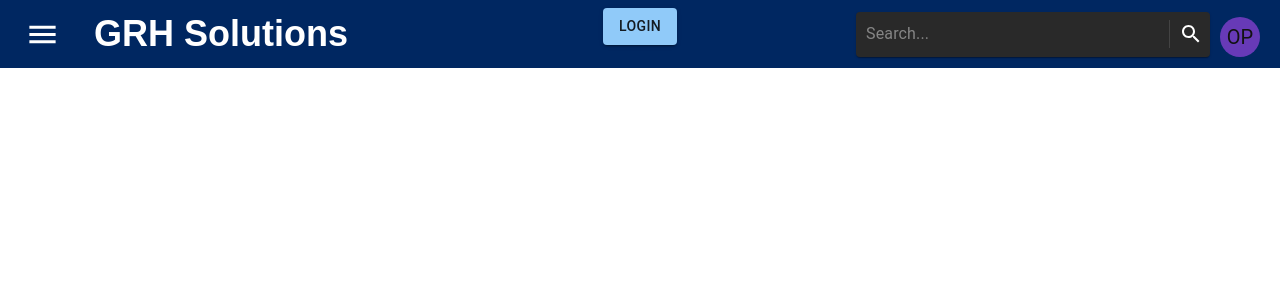
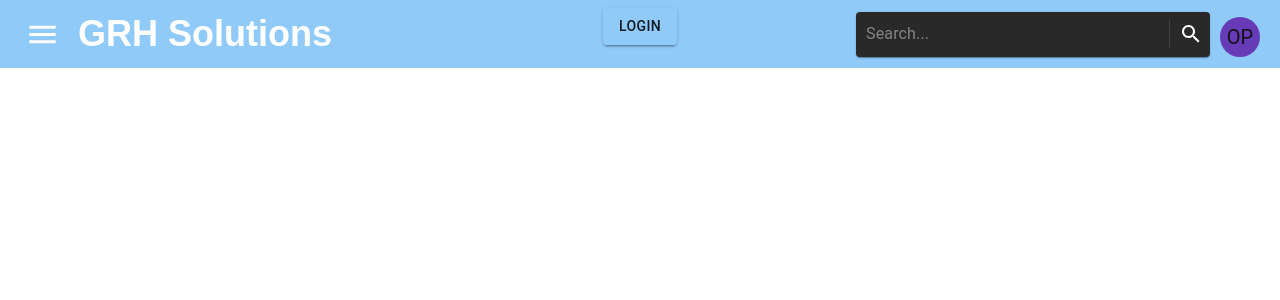
Before and after one commit to GRHsolutions/grh_solutions, a React (Vite) app in the folder Grh-Solutions/grh-solutions.client/: page / in a window 1280 px wide. Shown: the top 300 px of the page. Built offline with nearby package versions, Linux system fonts and the light colour scheme.

Commit message:
aplicar paleta en navbar

```diff
--- a/Grh-Solutions/grh-solutions.client/src/generics/SearchBar/search.tsx
+++ b/Grh-Solutions/grh-solutions.client/src/generics/SearchBar/search.tsx
@@ -31,7 +31,7 @@ export default function SearchBar({
         inputProps={{ "aria-label": "search google maps" }}
       />
       <Divider sx={{ height: 28, m: 0.5 }} orientation="vertical" />
-      <IconButton type="button" sx={{ p: "5px" }} aria-label="search">
+      <IconButton type="button" sx={{ p: "5px" }} aria-label="search" onClick={onSubmit}>
         <SearchIcon />
       </IconButton>
     </Paper>
--- /dev/null
+++ b/Grh-Solutions/grh-solutions.client/src/generics/navBar/navBar.styles.tsx
@@ -0,0 +1,60 @@
+import { useTheme } from "@mui/material";
+
+interface ReturnableCss {
+    navBar: React.CSSProperties,
+    right: React.CSSProperties,
+    left: React.CSSProperties,
+    brand: React.CSSProperties,
+    icon: React.CSSProperties,
+    search: React.CSSProperties,
+    menu: React.CSSProperties,
+}
+
+export const NavBarStyles = () => {
+    const theme = useTheme();
+    return ({
+        navBar: {
+            height: "48px",
+            display: "flex",
+            alignItems: "center",
+            justifyContent: "space-between",
+            backgroundColor: theme.palette.primary.main, // Using the primary color from the theme
+            padding: "10px",
+            position: "fixed",
+            top: 0,
+            left: 0,
+            width: "100%",
+            borderBottom: "#ffffff",
+            border: "10px",
+        },
+        right: {
+            display: "flex",
+            marginRight: "30px"
+        },
+        left: {
+            color: "white",
+            fontSize: "1.5rem",
+            display: "flex",
+            alignItems: "center",
+            gap: "2px",
+        },
+        brand: {
+            marginLeft: "1rem"
+        },
+        icon: {
+            display: "flex",
+            alignItems: "center",
+            paddingRight: "5px"
+        },
+        search: {
+            display: "flex",
+            color: "white",
+            borderRadius: "5px",
+            justifyContent: "space-between"
+        },
+        menu: {
+            alignItems: "center",
+            textAlign: "center"
+        }
+    } as ReturnableCss)
+}
--- a/Grh-Solutions/grh-solutions.client/src/generics/navBar/navBar.tsx
+++ b/Grh-Solutions/grh-solutions.client/src/generics/navBar/navBar.tsx
@@ -1,5 +1,4 @@
 import React from "react";
-import Styles from "./navBar.module.scss";
 import Menu from '@mui/material/Menu';
 import MenuItem from '@mui/material/MenuItem';
 import { SideBar } from "../sidebar/sideBar";
@@ -10,6 +9,7 @@ import { Avatar, Box } from "@mui/material";
 import { deepPurple } from "@mui/material/colors";
 import SearchBar from "../SearchBar/search";
 import { useParametros } from "../../contexts/useParamether.provider";
+import { NavBarStyles } from "./navBar.styles";
 
 export const NavBar: React.FC = () => {
   const { parametros, toggleTheme } = useParametros();
@@ -17,9 +17,11 @@ export const NavBar: React.FC = () => {
   const [search, setSearch] = React.useState("");
   const [anchorEl, setAnchorEl] = React.useState<null | HTMLElement>(null);
   const open = Boolean(anchorEl);
-
-  const handleSearchSubmit=() => {
+  const Styles = NavBarStyles();
+  const handleSearchSubmit = () => {
+    if (search == "") return;
     console.log(search)
+    setSearch("");
   };
 
   const handleClick = (event: React.MouseEvent<HTMLElement>) => {
@@ -36,14 +38,18 @@ export const NavBar: React.FC = () => {
 
   return (
     <>
-      <nav className={Styles.navbar}>
-        <div className={Styles.left} >
+      <nav style={Styles.navBar}>
+        <div style={Styles.left} >
           <SideBar />
           <h2>GRH Solutions</h2>
         </div>
-        <div className={Styles.right}>
-          <div className={Styles.search}>
-            <SearchBar value={search} onChange={handleSearchChange} onSubmit={handleSearchSubmit}/>
+        <div style={Styles.right}>
+          <div style={Styles.search}>
+            <SearchBar
+              value={search}
+              onChange={handleSearchChange}
+              onSubmit={handleSearchSubmit}
+            />
             <div>
               <Box
                 id="demo-positioned-button"
@@ -52,11 +58,18 @@ export const NavBar: React.FC = () => {
                 aria-expanded={open ? 'true' : undefined}
                 onClick={handleClick}
               >
-                <Avatar sx={{ marginTop:"5px",marginLeft:"10px", bgcolor: deepPurple[500] }}>OP</Avatar>
+                <Avatar
+                  sx={{
+                    marginTop: "5px",
+                    marginLeft: "10px",
+                    bgcolor: deepPurple[500]
+                  }}
+                >
+                  OP
+                </Avatar>
               </Box>
               <Menu
                 id="demo-positioned-menu"
-                aria-labelledby="demo-positioned-button"
                 anchorEl={anchorEl}
                 open={open}
                 onClose={handleClose}
@@ -72,7 +85,7 @@ export const NavBar: React.FC = () => {
                   top: 52
                 }}
               >
-                <div className={Styles.menu}>
+                <div style={Styles.menu}>
                   <label>Opciones</label>
                   <MenuItem sx={{ marginTop: "10px", }}>
                     <PersonIcon sx={{ marginRight: "20px" }} />
--- a/Grh-Solutions/grh-solutions.client/src/pages/main.tsx
+++ b/Grh-Solutions/grh-solutions.client/src/pages/main.tsx
@@ -1,6 +1,7 @@
 
 import style from './main.module.scss';
 import { RendererModl } from '../components/login/RendererModl';
+import { useTheme } from '@mui/material';
 
 interface MainProps {
     name: string
@@ -9,9 +10,14 @@ interface MainProps {
 
 export const Main = ({
 }: MainProps) => {
+    const theme = useTheme();
     return(
         <>
-        <div className={style.main}>
+        <div className={style.main}
+            style={{
+                backgroundColor: theme.palette.background.default
+            }}
+        >
             <RendererModl />
         </div>
         </>
```
